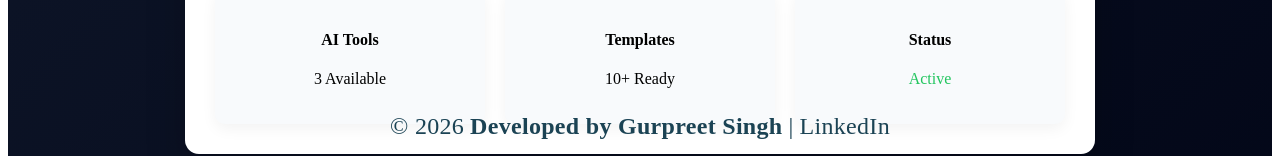
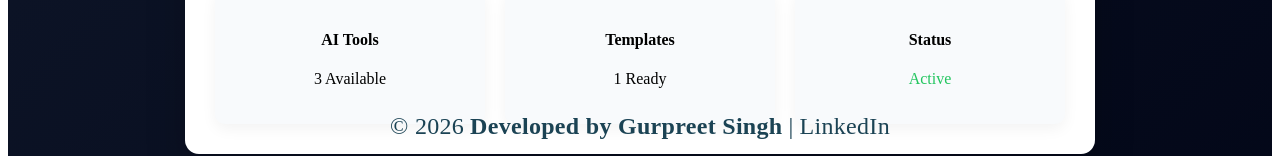
Before and after one commit to garrycnx/wfm-portal, a Next.js app: page /dashboard in a window 1280 px wide. Shown: the part 645-801 px from the top of the page. Built offline with nearby package versions, Linux system fonts and the light colour scheme; no server answers; sample sign-in values are in the browser's storage.

Commit message:
user login addded

```diff
--- a/src/app/dashboard/page.tsx
+++ b/src/app/dashboard/page.tsx
@@ -40,7 +40,7 @@ export default async function Dashboard() {
 
             <div style={styles.statBox}>
               <h4>Templates</h4>
-              <p>10+ Ready</p>
+              <p>1 Ready</p>
             </div>
 
             <div style={styles.statBox}>
```
